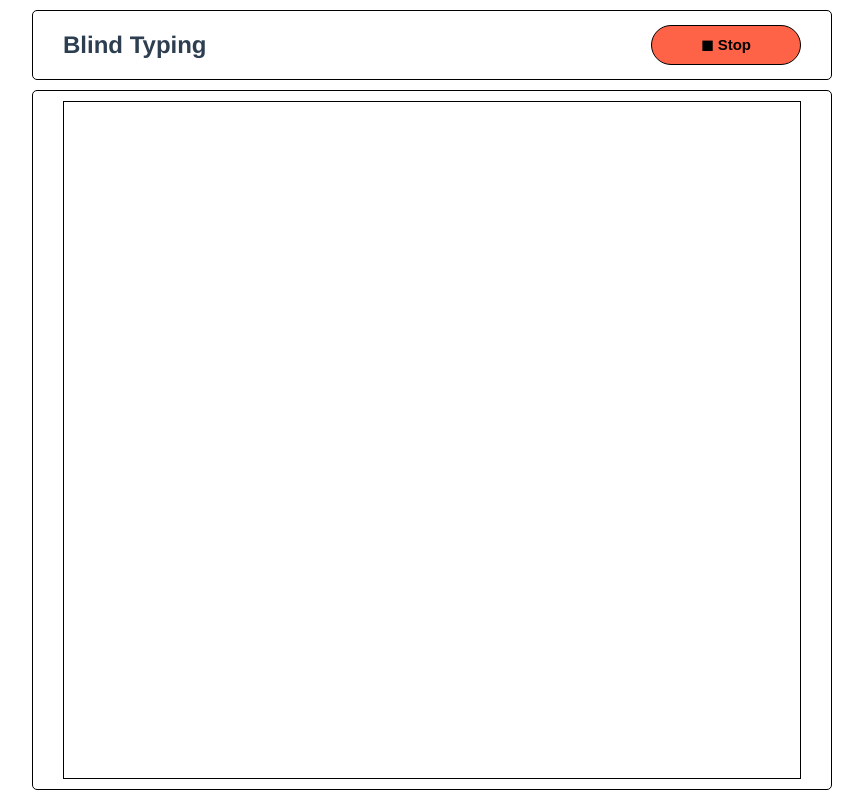
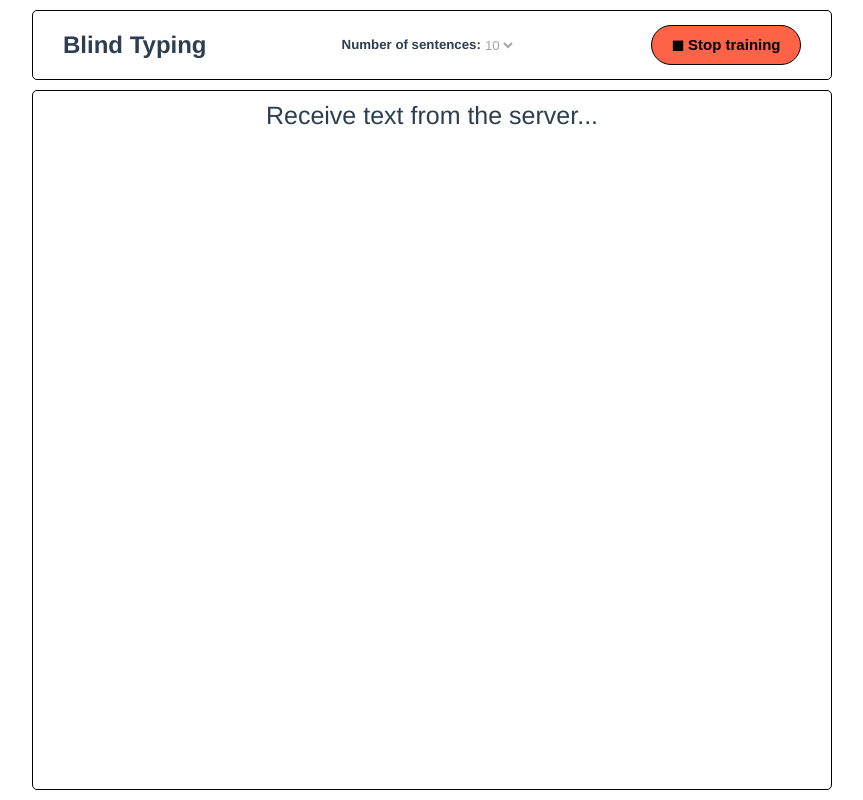
Before and after one commit to azzimandias/BlindTyping, a Vue app: page / in a window 1280 px wide. Both pictures are taken after a click on the button "▶ Start training". Shown: the whole page, without its empty margins (208-1071 px from the left). Built offline with nearby package versions, Linux system fonts and the light colour scheme; no server answers.

Commit message:
Receive text via public API; Add selection of the number of sentences

```diff
--- a/src/App.vue
+++ b/src/App.vue
@@ -5,6 +5,20 @@
         <h2 class="controls__title">
           Blind Typing
         </h2>
+        <div class="controls__sentences">
+          <h5 class="controls__sentences-title">
+            Number of sentences:
+          </h5>
+          <select
+              class="controls__sentences-select"
+              v-model="sentencesNumber"
+              v-bind:disabled="isTraining">
+            <option>5</option>
+            <option>10</option>
+            <option>15</option>
+            <option>20</option>
+          </select>
+        </div>
         <StartButton
             @changeIsTraining="changeIsTraining()"
         />
@@ -12,7 +26,7 @@
     </nav>
 
     <div class="training">
-      <div class="training__body">
+      <div class="training__body" :class="{ grid: isTraining }">
         <div class="training__info-body" v-if="!isTraining">
           <h2 class="training__info-title">
             Blind typing training web application.<br/>
@@ -22,7 +36,12 @@
         </div>
 
         <div class="training__start-body" v-else>
-
+          <TrainingText
+            :isTraining="isTraining"
+            :sentencesNumber="sentencesNumber"
+          />
+          <div class="training__accuracy"></div>
+          <div class="training__speed"></div>
         </div>
       </div>
     </div>
@@ -32,15 +51,18 @@
 
 <script>
 import StartButton from "@/components/StartButton";
+import TrainingText from "@/components/TrainingText";
 
 export default {
   name: 'App',
   components: {
     StartButton,
+    TrainingText,
   },
   data() {
     return {
       isTraining: false,
+      sentencesNumber: 10,
     }
   },
   methods: {
@@ -61,6 +83,8 @@ export default {
     margin: 0;
     box-sizing: border-box;
     border: none;
+    -moz-user-select: none;
+    user-select: none;
   }
 
   .app {
@@ -91,9 +115,13 @@ export default {
     border-radius: 5px;
   }
 
+  .controls__sentences {
+    display: flex;
+  }
+
   .training__body {
     max-width: 800px;
-    height: 700px;
+    min-height: 700px;
     margin: 0 auto;
     padding: 10px 30px;
 
@@ -103,6 +131,9 @@ export default {
 
     border: 1px solid black;
     border-radius: 5px;
+  }
+  .grid {
+    display: grid;
   }
 
   .training__info-body  {
@@ -121,11 +152,12 @@ export default {
     width: 400px;
     height: 5px;
     background: #6D7278;
+    border-radius: 5px;
   }
 
   .training__start-body {
     width: 100%;
     height: 100%;
-    border: 1px solid black;
+    //border: 1px solid black;
   }
 </style>
--- a/src/components/StartButton.vue
+++ b/src/components/StartButton.vue
@@ -3,15 +3,13 @@
     <button
         class="SB__body-1"
         v-if="!isClicked"
-        @mouseup="changeIsTraining()"
-    >▶ Start training
-    </button>
+        @mouseup="changeIsClicked()"
+    >▶ Start training</button>
     <button
         class="SB__body-2"
         v-else
-        @mouseup="changeIsTraining()"
-    >◼ Stop
-    </button>
+        @mouseup="changeIsClicked()"
+    >◼ Stop training</button>
   </div>
 </template>
 
@@ -24,7 +22,7 @@ export default {
     }
   },
   methods: {
-    changeIsTraining() {
+    changeIsClicked() {
       this.isClicked = !this.isClicked;
       this.$emit('changeIsTraining');
     }
--- /dev/null
+++ b/src/components/TrainingText.vue
@@ -0,0 +1,47 @@
+<template>
+ <div class="training__text-body">
+   <p class="training__text">{{ receivedText }}</p>
+ </div>
+</template>
+
+<script>
+export default {
+  name: "TrainingText",
+  props: ['isTraining', 'sentencesNumber'],
+  data() {
+    return {
+      initText: this.getApiText().then(data => {
+        this.receivedText = data[0];
+      }).catch(err => {
+        console.error(err);
+        alert('Issue or error\n' + err);
+      }),
+      receivedText: 'Receive text from the server...',
+    }
+  },
+  methods: {
+    getApiText() {
+      return fetch('https://baconipsum.com/api/?type=all-meat&sentences=' + this.sentencesNumber)
+          .then(response => {
+            return  response.json();
+          });
+    }
+  }
+}
+</script>
+
+<style scoped>
+  .training__text-body {
+    width: 100%;
+    //height: 25%;
+    text-align: justify;
+    //border: 1px solid black;
+  }
+
+  .training__text {
+    font-size: 25px;
+    font-weight: 400;
+    -moz-user-select: none;
+    user-select: none;
+  }
+</style>
```
